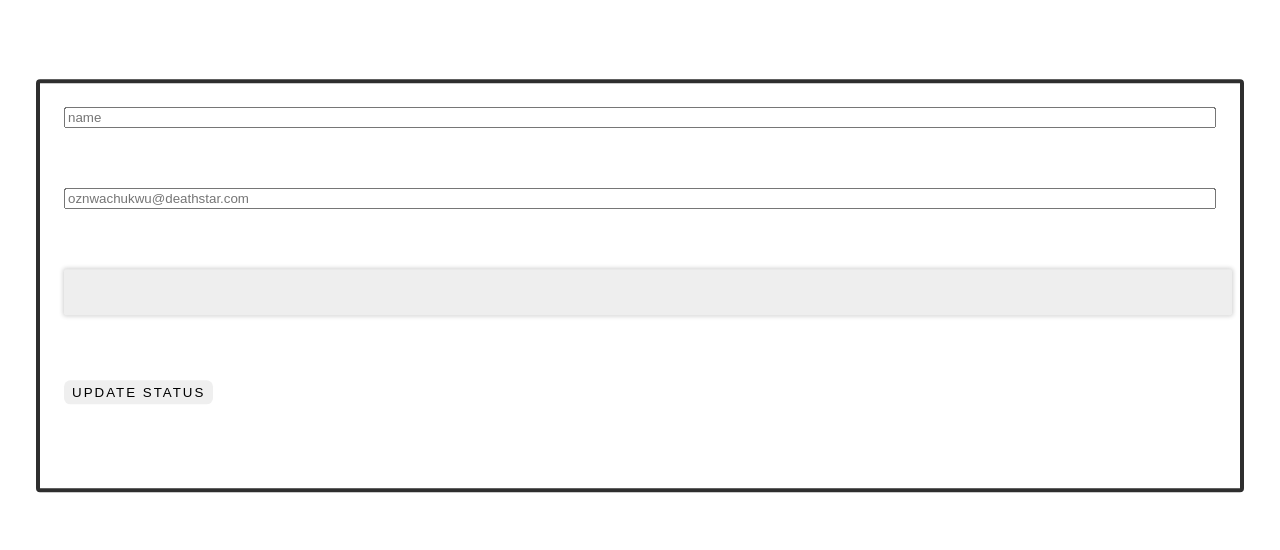
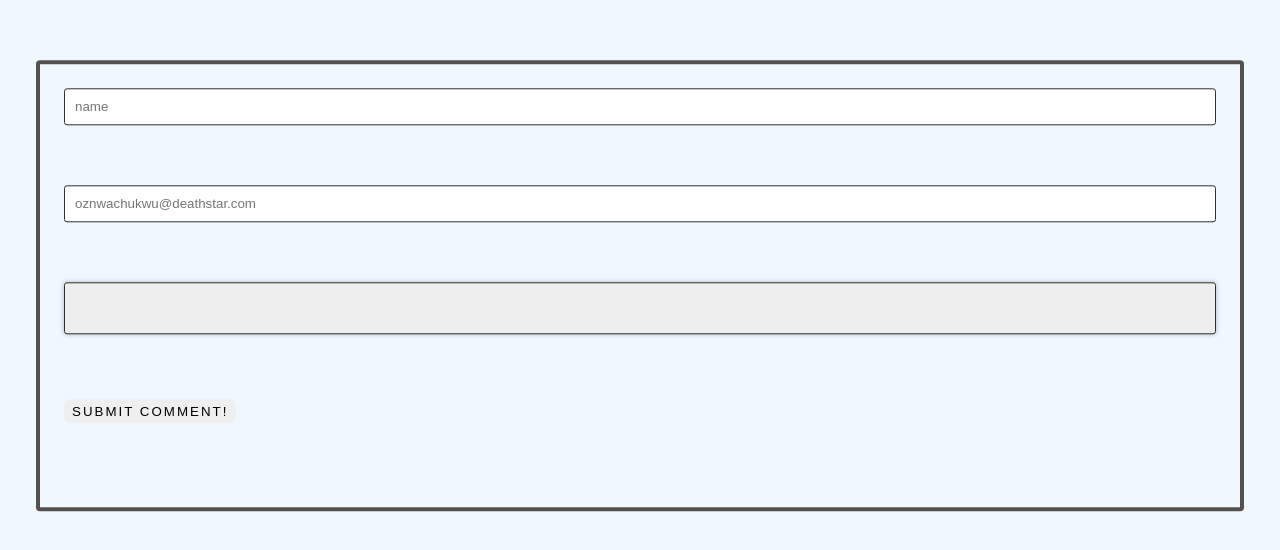
Before and after one commit to OzJasonGit/COMMENT-BOX, a plain HTML site: page index.html in a window 1280 px wide. Shown: the part 114-664 px from the top of the page. Drawn offline with Linux system fonts and the light colour scheme.

Commit message:
updated annoying css

```diff
--- a/index.css
+++ b/index.css
@@ -2,7 +2,9 @@
 
 
 
-
+body{
+    background-color: aliceblue;
+}
 
 
 
@@ -51,8 +53,14 @@ $button-font-size: 0.6rem;
     height: auto;
     grid-row-gap: 60px;
     grid-template-rows: auto auto auto auto;
+    grid-template-columns: 1fr;
+    grid-template-areas: "NAME"
+                         "EMAIL"
+                         "COMMENT"
+                         "SUBMIT"
+                         "OUTPUT";
     border-radius: 4px;
-    border: 4px solid #2e2e2e;
+    border: 4.5px solid #555050;
     position: absolute;
     top: 50%;
     left: 50%;
@@ -73,10 +81,14 @@ $button-font-size: 0.6rem;
     }
 
     textarea {
+
+        box-sizing: border-box;
         width: 100%;
         background: #eee;
-        outline: none;
-        border: none;
+        outline: #2e2e2e;
+        border-style: solid;
+        border-width: 5px;
+
         padding: 0.5rem;
         resize: none;
         box-shadow: 0px 0px 4px 1px rgba(0, 0, 0, 0.19);
@@ -210,3 +222,52 @@ input.removeButton {
         padding-left: 5px;
     }
 }
+
+
+#NAME{
+
+    height: auto;
+    border-radius: 3px;
+    border: 1px solid #2e2e2e;
+    padding-top: 10px;
+    padding-bottom: 10px;
+    padding-left: 10px;
+    border-width: 1.5px;
+}
+
+#EMAIL {
+
+    height: auto;
+    border-radius: 3px;
+    border: 1px solid #2e2e2e;
+    padding-top: 10px;
+    padding-bottom: 10px;
+    padding-left: 10px;
+    border-width: 1.5px;
+}
+
+#COMMENT {
+
+    height: auto;
+    border-radius: 3px;
+    border: 1px solid #2e2e2e;
+    padding-top: 10px;
+    padding-bottom: 10px;
+    padding-left: 10px;
+    border-width: 1.5px;
+}
+
+
+
+
+#CONTAINER {
+    height: auto;
+    width: 100%;
+}
+
+
+#GRID {
+    display: grid;
+    height: auto;
+    width: 100%;
+}
--- a/index.js
+++ b/index.js
@@ -30,7 +30,7 @@ const detailsCard = (name, email, comment, button) => {
                 <input id="EMAIL" placeholder="oznwachukwu@deathstar.com"></input>
 
 
-                <textarea type="text" id="INPUT-STATUS" placeholder="What's on your mind?">
+                <textarea type="text" id="COMMENT" placeholder="What's on your mind?">
                 </textarea>
 
 
@@ -43,11 +43,11 @@ const detailsCard = (name, email, comment, button) => {
                 </div>
 
 
-                <div class="row">
-                  <div class="col-12">
-                    <div id="ADD-TASK-NAME"></div>
-                    <div id="ADD-TASK-EMAIL"></div>
-                    <div id="ADD-TASK-COMMENT"></div>
+                <div id="CONTAINER" class="row">
+                  <div id="GRID" class="col-12">
+                    <div id="ADD-TASK-NAME" class="output"></div>
+                    <div id="ADD-TASK-EMAIL" class="output"></div>
+                    <div id="ADD-TASK-COMMENT" class="output"></div>
                   </div>
                 </div>
 
@@ -56,7 +56,7 @@ const detailsCard = (name, email, comment, button) => {
 };
 };
 
-let detailsUpdate = detailsCard("Name", "Email", "Comment", "Update Status");
+let detailsUpdate = detailsCard("Name", "Email", "Comment", "SUBMIT COMMENT!");
 
 document.querySelector("aside.card").innerHTML = detailsUpdate.showDetails();
 
@@ -107,7 +107,7 @@ const addToFunc = () =>{
 
 
     let userComment = detailsUpdate.comment;
-    let commentInput = document.getElementById('INPUT-STATUS').value;
+    let commentInput = document.getElementById('COMMENT').value;
 
      // creates element for the value of commentInput
     let commentTitle = document.createElement("h6");
@@ -124,4 +124,10 @@ const addToFunc = () =>{
     //userName.classList.add("title");
 
 
+
+
+
+
+
+
 };
```
